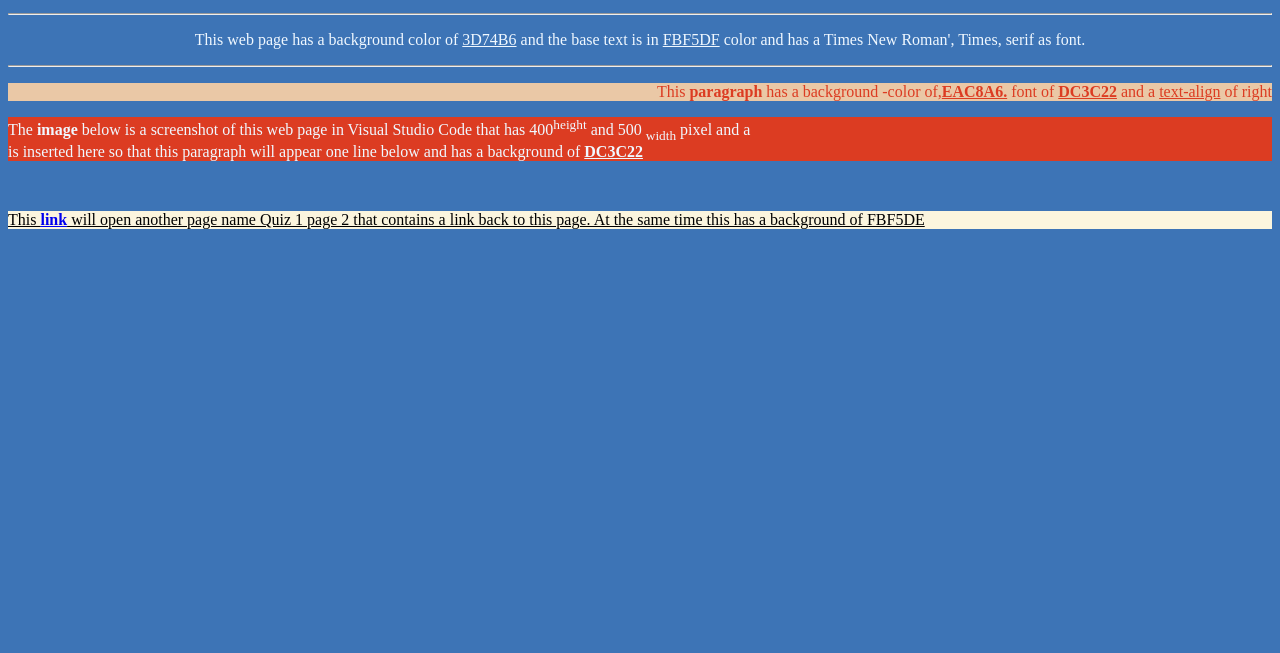
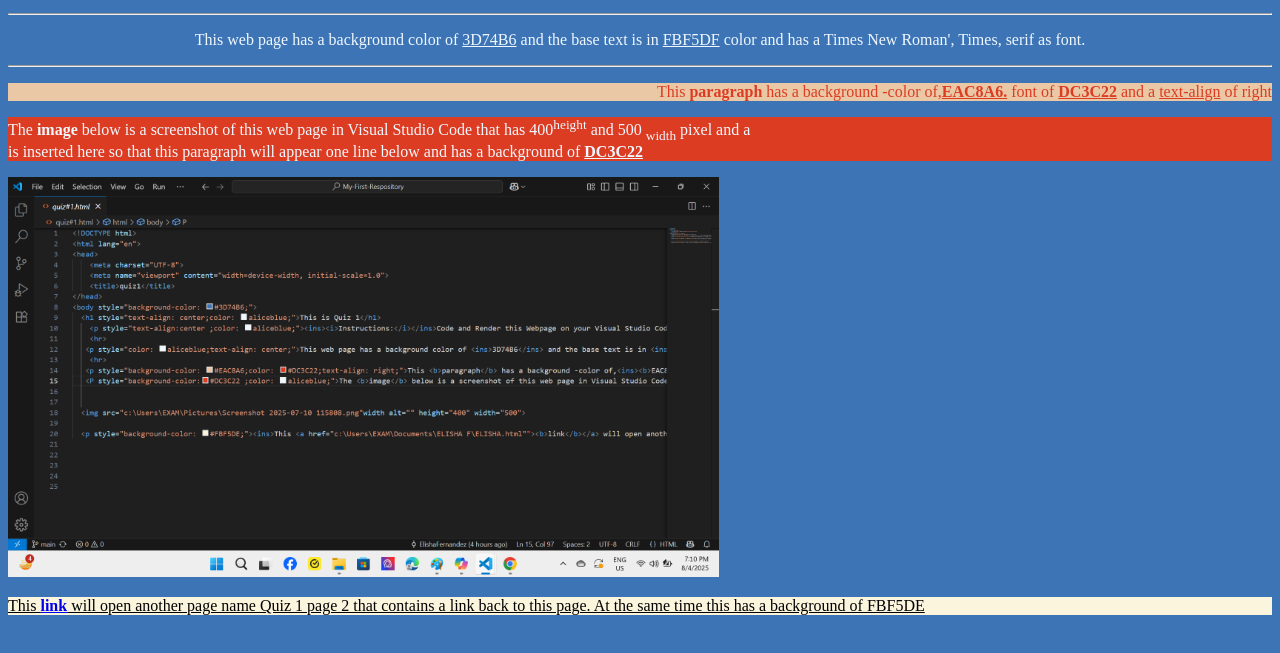
Before and after one commit to ElishaFernandez/My-First-Respository, a plain HTML site: page quiz#1.html in a window 1280 px wide. Shown: the part 101-754 px from the top of the page. Drawn offline with Linux system fonts and the light colour scheme.

Commit message:
new files

```diff
--- a/quiz#1.html
+++ b/quiz#1.html
@@ -15,6 +15,6 @@
    <P style="background-color:#DC3C22 ;color: aliceblue;">The <b>image</b> below is a screenshot of this web page in Visual Studio Code that has 400<sup>height</sup> and 500 <sub>width</sub> pixel and a <br> is inserted  here so that this paragraph will appear one line below and has a background of <ins><b>DC3C22</b></ins></P>
 
 
-  <img src="c:\Users\EXAM\Pictures\Screenshot 2025-07-10 115808.png"width alt="" height="400" width="500">
+  <img src="Screenshot 2025-08-04 191030.png"width alt="" height="400" width="500">
 
   <p style="background-color: #FBF5DE;"><ins>This <a href="c:\Users\EXAM\Documents\ELISHA F\ELISHA.html""><b>link</b></a> will open another page name Quiz 1 page 2 that contains a link back to this page. At the same time this has a background of FBF5DE </ins></p>
```
Also changed, not shown: Screenshot 2025-08-04 191030.png (added).
